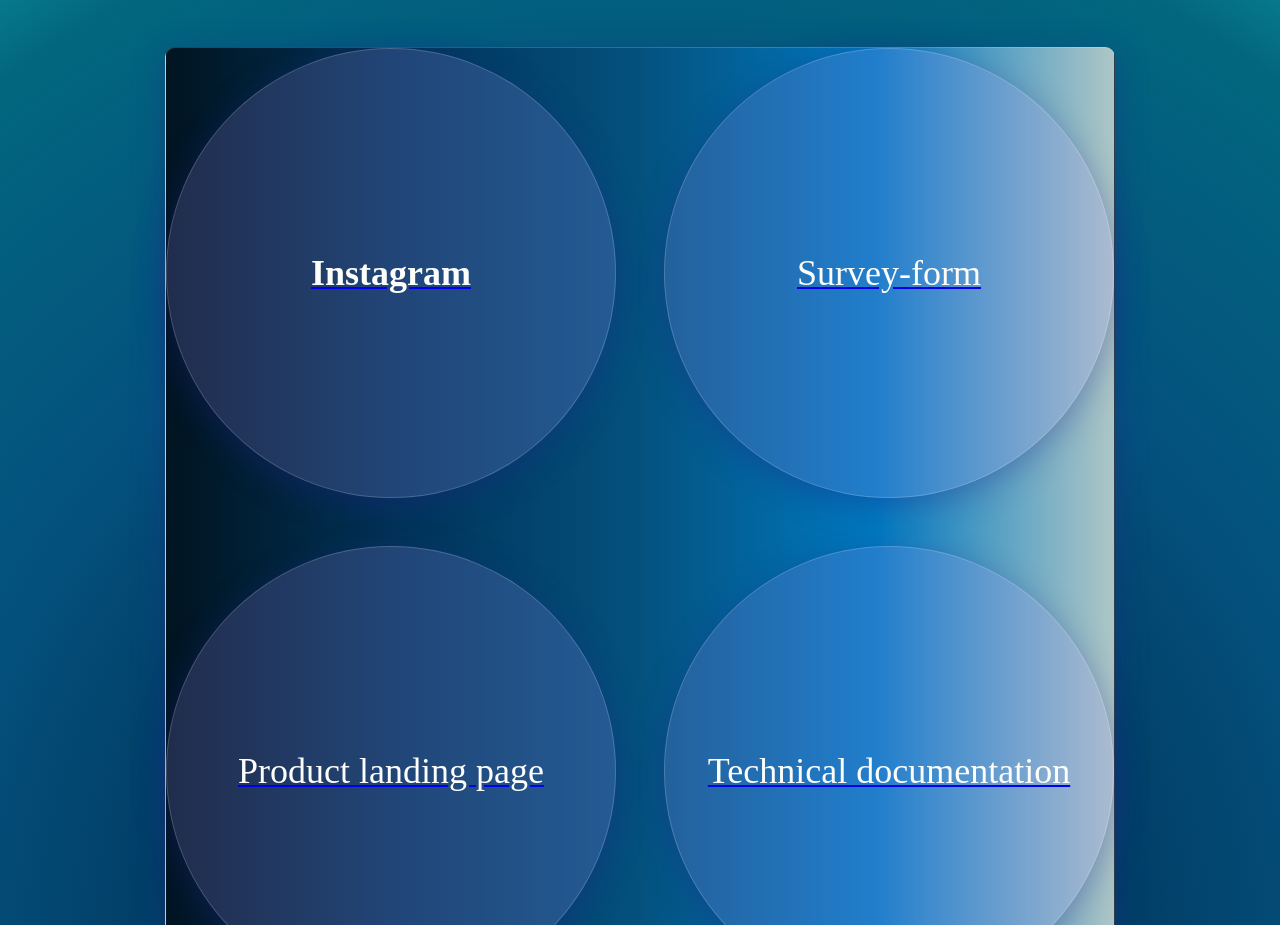
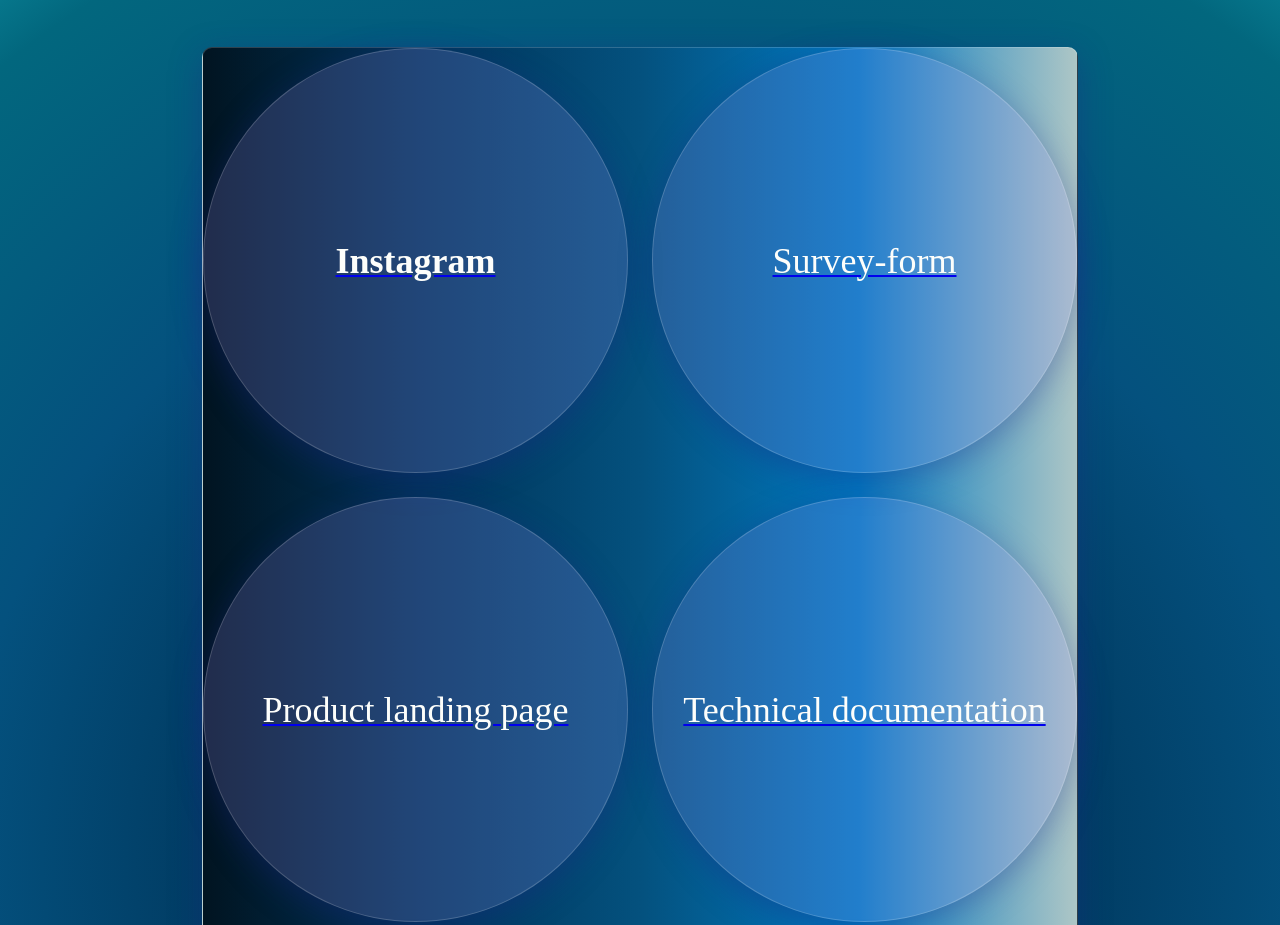
Before and after one commit to DantesSagan/Portfolio, a plain HTML site: page index.html in a window 1280 px wide. Shown: the part 1238-2163 px from the top of the page. Drawn offline with Linux system fonts and the light colour scheme; a web font is replaced by a local one.

Commit message:
7th commit

```diff
--- a/css/style.css
+++ b/css/style.css
@@ -61,6 +61,7 @@
   color: white;
   font-size: 20px;
   font-family: 'Source Serif Pro', serif;
+
 }
 
 #nav-link:hover {
@@ -78,6 +79,7 @@
   font-size: 20px;
   font-family: 'Source Serif Pro', serif;
   border-radius: 30px;
+
 }
 
 .nav-link:hover {
@@ -214,7 +216,7 @@
   display: grid;
   grid-template-columns: repeat(auto-fit, minmax(400px, 1fr));
   grid-template-rows: 1fr 1fr 1fr;
-  grid-gap: 3rem;
+  grid-gap: 1.5rem;
   background: linear-gradient(
     90deg,
     rgba(1, 20, 33, 1) 0%,
@@ -241,8 +243,8 @@
   justify-content: center;
   align-items: center;
   content: '';
-  width: 450px;
-  height: 450px;
+  width: 425px;
+  height: 425px;
   background: rgba(163, 146, 247, 0.2);
   box-shadow: 0 8px 32px 0 rgba(31, 38, 135, 0.37);
   border: 1px solid rgba(255, 255, 255, 0.18);
```
